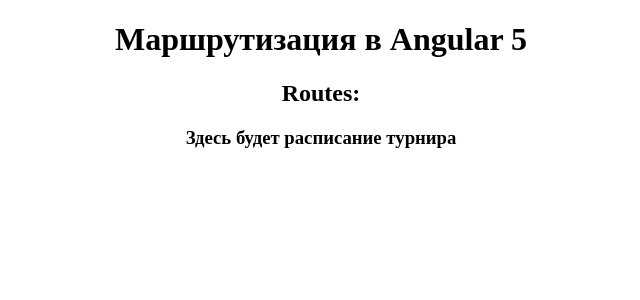
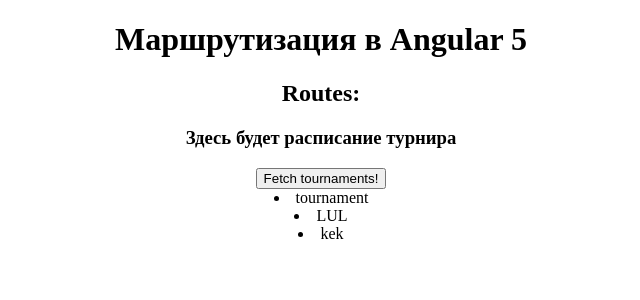
Before and after one commit to IlyaKugaevsky/football-predictions-v2, an Angular app in the folder Frontend/: page /tournaments in a window 1280 px wide. Shown: the top 300 px of the page, without its empty margins (319-959 px from the left). Built offline with nearby package versions, Linux system fonts and the light colour scheme.

Commit message:
Add first service with fake data

```diff
--- a/Frontend/src/app/tournaments/tournament-schedule.component.html
+++ b/Frontend/src/app/tournaments/tournament-schedule.component.html
@@ -1 +1,5 @@
 <h3>Здесь будет расписание турнира</h3>
+<button (click)="getTournaments()">Fetch tournaments!</button>
+<li *ngFor="let tournament of tournaments">
+  {{tournament}}
+</li>
--- a/Frontend/src/app/tournaments/tournament-schedule.component.ts
+++ b/Frontend/src/app/tournaments/tournament-schedule.component.ts
@@ -1,7 +1,17 @@
 import { Component } from "@angular/core";
+
+import { TournamentService } from "./tournament.service"
 
 @Component({
   selector: "pred-tournament-schedule",
   templateUrl: "./tournament-schedule.component.html"
 })
-export class TournamentScheduleComponent { }
+export class TournamentScheduleComponent {
+  constructor (private tournamentService: TournamentService) { }
+
+  tournaments: String[] = ["tournament", "LUL", "kek"];
+
+  getTournaments(): void {
+    this.tournaments = this.tournamentService.getData();
+  };
+}
--- /dev/null
+++ b/Frontend/src/app/tournaments/tournament.service.ts
@@ -0,0 +1,10 @@
+import { Injectable } from '@angular/core';
+
+@Injectable()
+export class TournamentService {
+  private data: String[] = ["t1", "t2"];
+
+  getData(): String[] {
+    return this.data;
+  }
+}
--- a/Frontend/src/app/tournaments/tournaments.module.ts
+++ b/Frontend/src/app/tournaments/tournaments.module.ts
@@ -3,10 +3,11 @@
 
 import { TournamentsRoutingModule } from "./tournaments-routing.module";
 import { TournamentScheduleComponent } from "./tournament-schedule.component";
+import { TournamentService } from "./tournament.service"
 
 @NgModule({
   declarations: [TournamentScheduleComponent],
   imports: [CommonModule, TournamentsRoutingModule],
-  providers: []
+  providers: [TournamentService]
 })
 export class TournamentsModule {}
```
